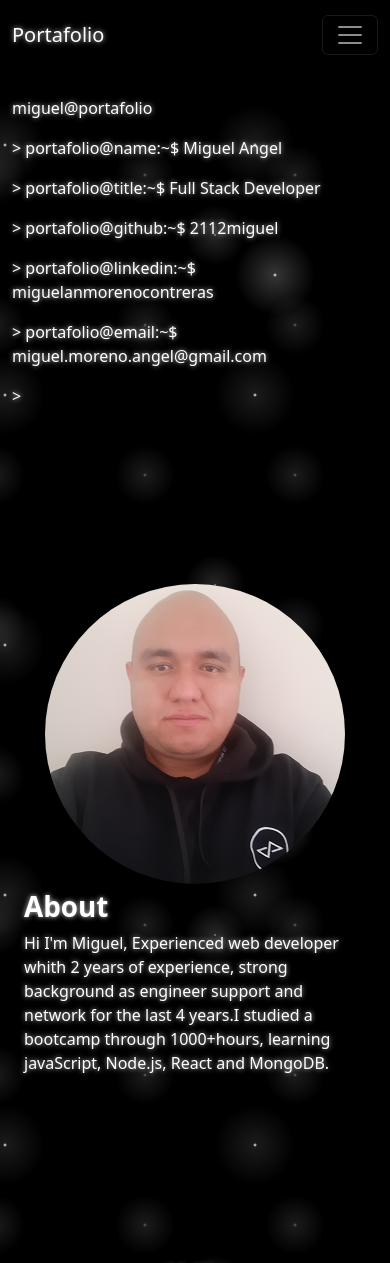
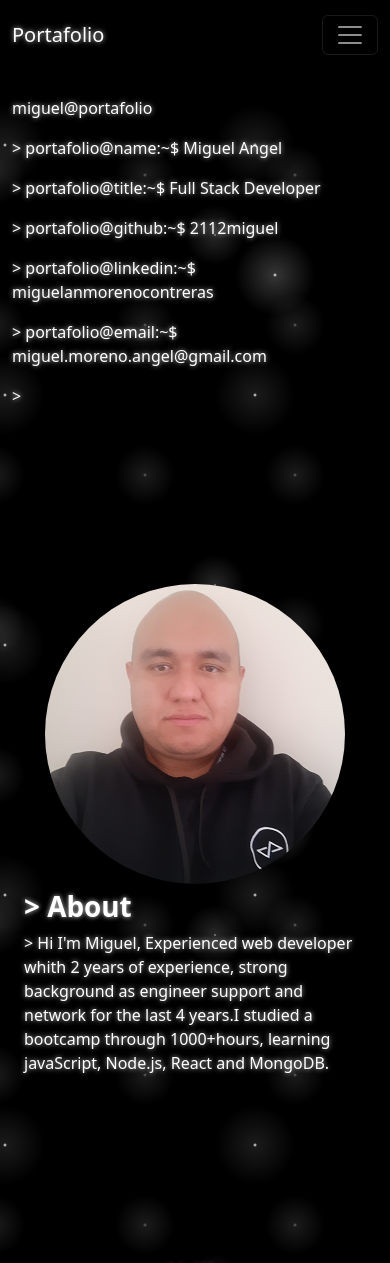
Before and after one commit to 2112miguel/portaflio, a Next.js app: page / in a window 390 px wide. Shown: the top 1263 px of the page. Built offline with nearby package versions, Linux system fonts and the light colour scheme.

Commit message:
Modify responsive

```diff
--- a/Components/About.jsx
+++ b/Components/About.jsx
@@ -14,12 +14,12 @@ export const About = () => {
             />
           </div>
           <article className="col-md-5">
-            <h1 className="fw-bold">About</h1>
+            <h1 className="fw-bold"> {">"} About</h1>
             <p>
-              Hi I&apos;m Miguel, Experienced web developer whith 2 years of
-              experience, strong background as engineer support and network for
-              the last 4 years.I studied a bootcamp through 1000+hours, learning
-              javaScript, Node.js, React and MongoDB.
+              {">"} Hi I&apos;m Miguel, Experienced web developer whith 2 years
+              of experience, strong background as engineer support and network
+              for the last 4 years.I studied a bootcamp through 1000+hours,
+              learning javaScript, Node.js, React and MongoDB.
             </p>
           </article>
         </div>
```
